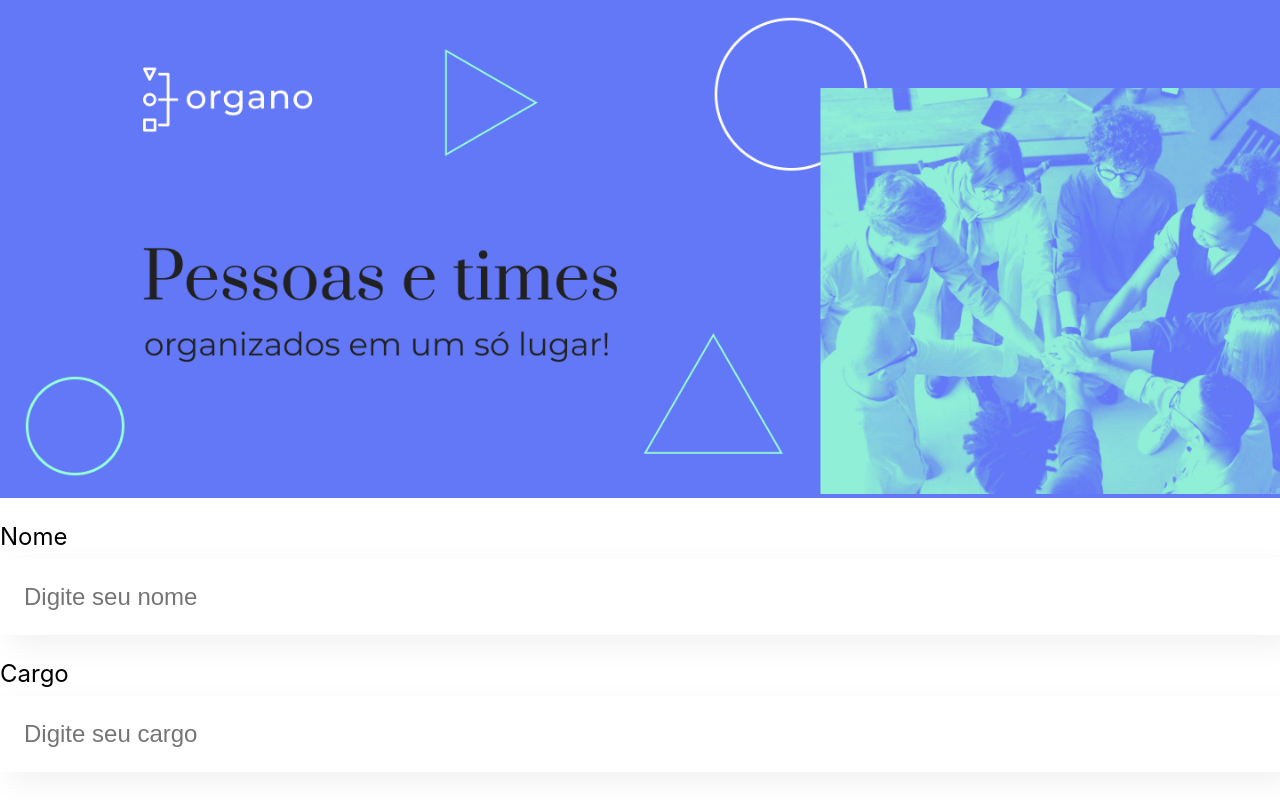
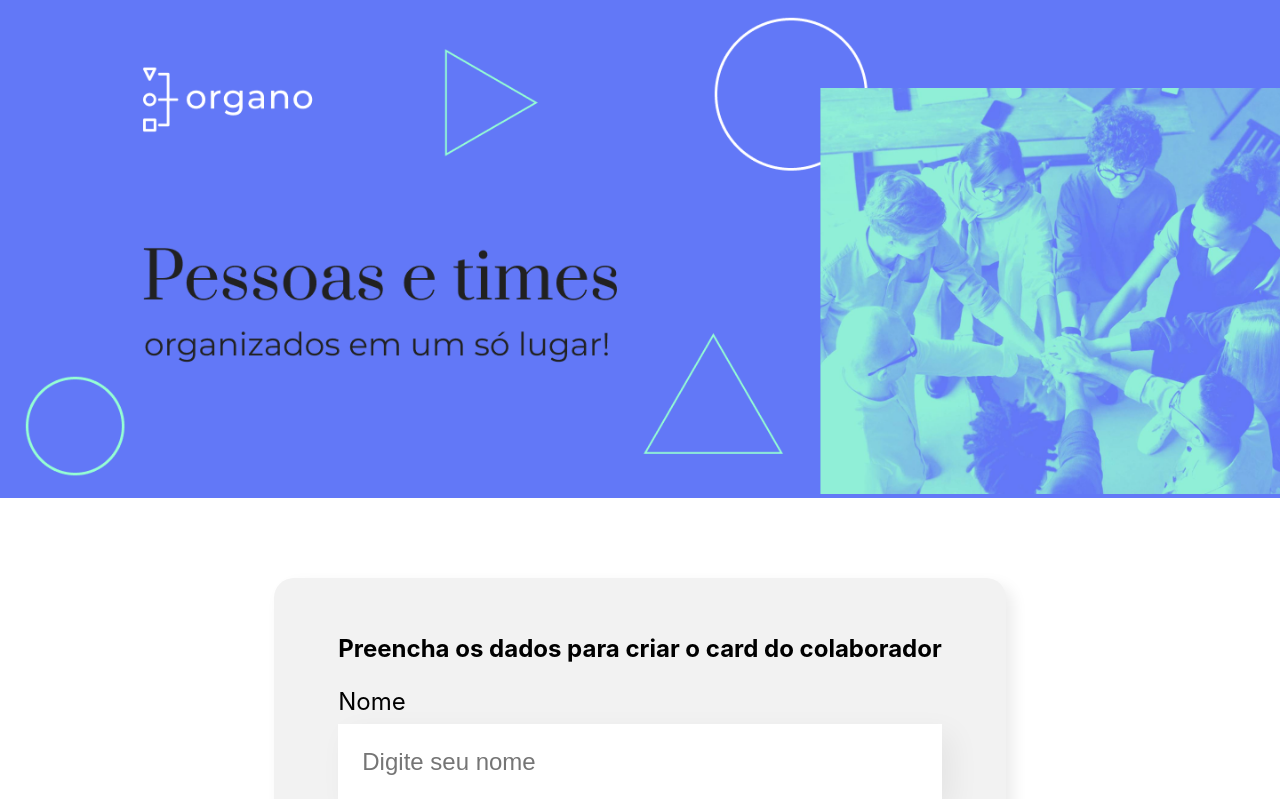
Before and after one commit to Italo-J-A-Fernandes/react-organo, a React (Create React App) app: page / in a window 1280 px wide. Shown: the top 799 px of the page. Built offline with nearby package versions, Linux system fonts and the light colour scheme.

Commit message:
:hammer: Exibindo formulario

```diff
--- a/src/App.js
+++ b/src/App.js
@@ -1,13 +1,12 @@
 import Banner from "./components/Banner";
-import CampoTexto from "./components/CampoTexto";
+import Formulario from "./components/Formulario";
+
 
 function App() {
   return (
     <div className="App">
       <Banner />
-      <CampoTexto label="Nome" placeholder="Digite seu nome" />
-      <CampoTexto label="Cargo" placeholder="Digite seu cargo" />
-      <CampoTexto label="Imagem" placeholder="Informe o endereço da imagem" />
+      <Formulario />
     </div>
   );
 }
```
